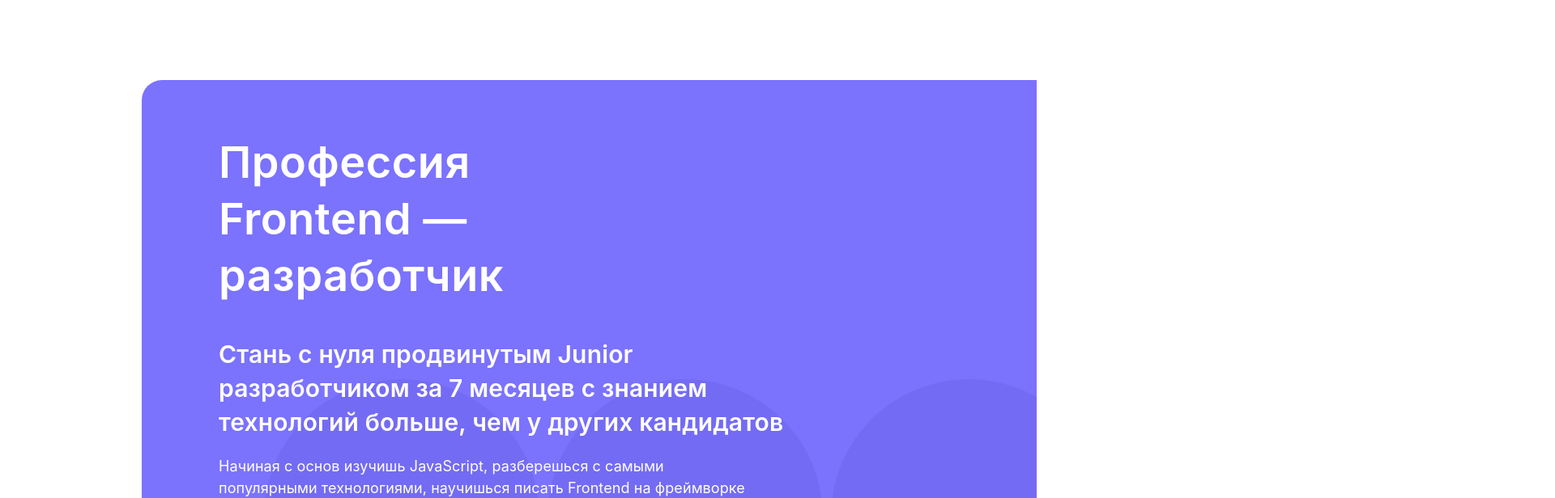
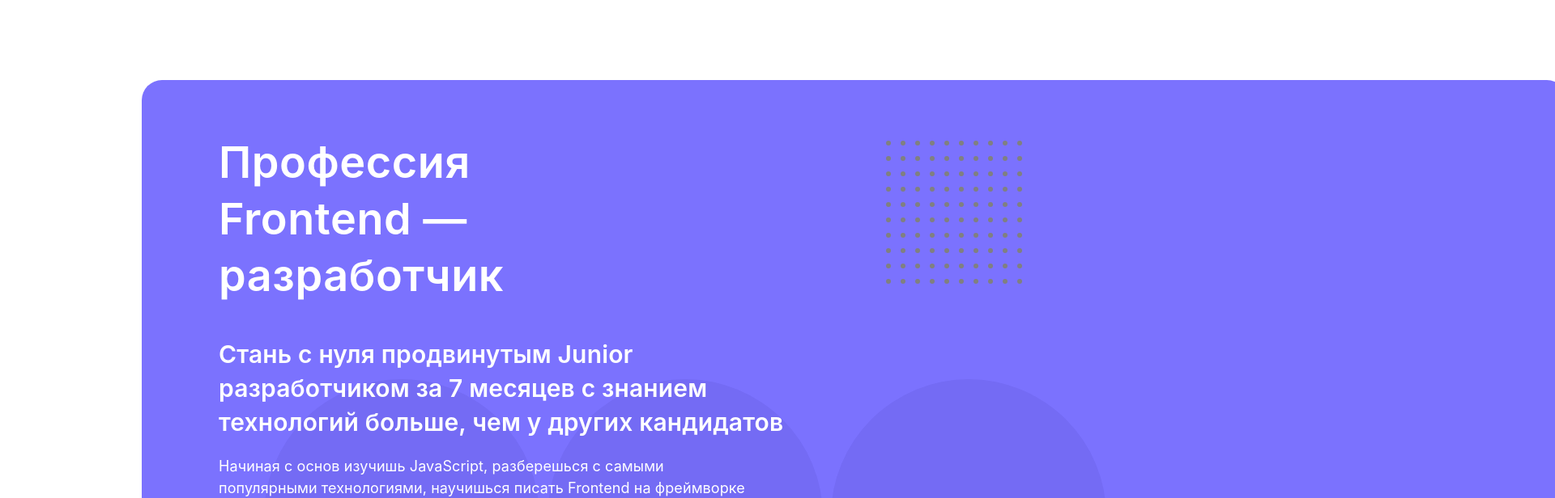
Before and after one commit to SergeyBerez/test, a React (Create React App) app: page / in a window 1280 px wide. Shown: the top 616 px of the page at 81% size, 1920 px wide, since content can reach past the window. Built offline with nearby package versions, Linux system fonts and the light colour scheme.

Commit message:
add dots block component

```diff
--- a/src/App.js
+++ b/src/App.js
@@ -1,4 +1,5 @@
 import "./App.css";
+import Dots from "./components/Dots";
 
 function App() {
   return (
@@ -28,6 +29,8 @@ function App() {
             <div className="circles"></div>
           </div>
         </div>
+        <Dots cls="up"></Dots>
+        <Dots cls="down"></Dots>
       </header>
       <div className="container mx-auto"></div>
     </div>
--- /dev/null
+++ b/src/components/Dots.js
@@ -0,0 +1,19 @@
+import React from "react";
+
+function Dots({ cls }) {
+  let start = 99;
+  let divs = [];
+  while (start >= 0) {
+    divs.push(start--);
+  }
+
+  return (
+    <div className={`block-dots ${cls}`}>
+      {divs.map(() => {
+        return <div className="dots"></div>;
+      })}
+    </div>
+  );
+}
+
+export default Dots;
--- a/src/index.css
+++ b/src/index.css
@@ -26,13 +26,14 @@ code {
   max-height: 960px;
   padding-left: 175px;
   padding-top: 99px;
-  overflow: hidden;
+  padding-bottom: 100px;
+  position: relative;
 }
 .header-bg {
   position: relative;
   width: 1760px;
   height: 680px;
-
+  overflow: hidden;
   border-radius: 25px;
   background-color: #7b72fe;
 }
@@ -103,3 +104,26 @@ code {
   margin: 0 5px;
   background: #746bf4;
 }
+.block-dots {
+  position: absolute;
+  z-index: 999;
+  width: 190px;
+  height: 190px;
+  display: flex;
+  flex-wrap: wrap;
+}
+.block-dots.up {
+  left: 1088px;
+  top: 168px;
+}
+.block-dots.down {
+  top: 669px;
+  left: 78px;
+}
+.dots {
+  margin: 6px;
+  width: 6px;
+  height: 6px;
+  border-radius: 50%;
+  background-color: gray;
+}
```
